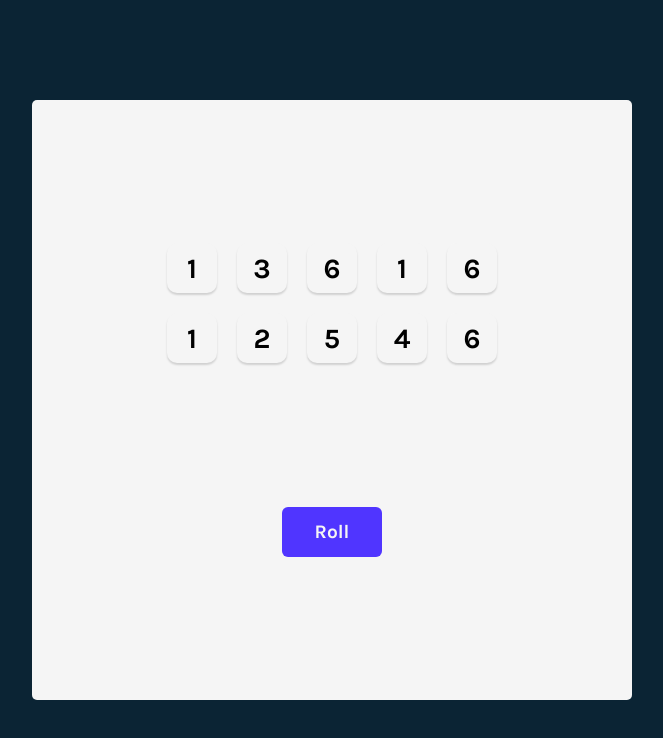
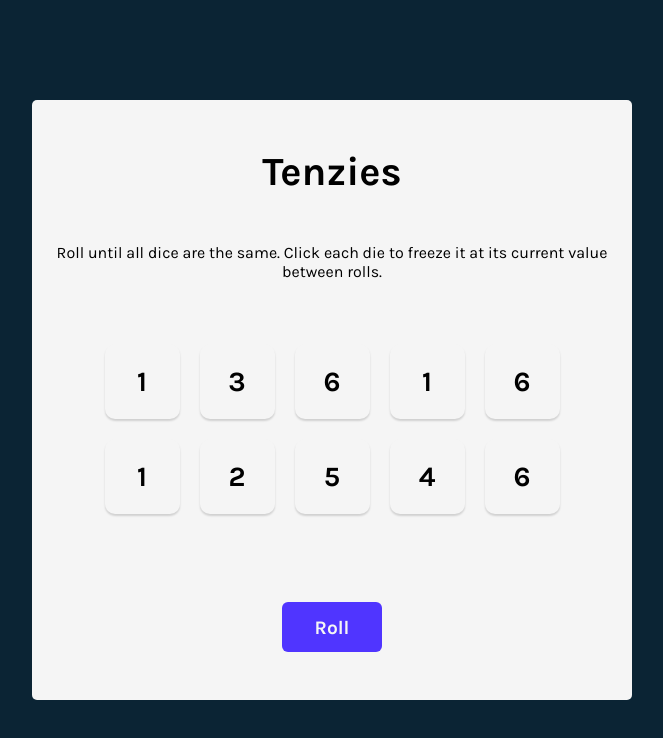
Before and after one commit to jhhh911/Tenzies, a React (Vite) app: page / in a window 1280 px wide. Shown: the top 738 px of the page, without its empty margins (308-971 px from the left). Built offline with nearby package versions, Linux system fonts and the light colour scheme.

Commit message:
Created win condition and can now play a new game.

```diff
--- a/package.json
+++ b/package.json
@@ -11,6 +11,7 @@
   },
   "dependencies": {
     "react": "^19.2.0",
+    "react-confetti": "^6.4.0",
     "react-dom": "^19.2.0"
   },
   "devDependencies": {
--- a/src/App.jsx
+++ b/src/App.jsx
@@ -1,9 +1,12 @@
 import Die from "./Die";
 import { useState } from "react";
 import { nanoid } from "nanoid";
+import Confetti from 'react-confetti'
 
 export default function App() {
-  const [dice, setDice] = useState(generateAllNewDice());
+  const [dice, setDice] = useState(() => generateAllNewDice());
+
+  const gameWon = dice.every(die => die.isHeld && die.value === dice[0].value)
 
   function generateAllNewDice() {
     return new Array(10).fill(0).map(() => ({
@@ -13,18 +16,25 @@ export default function App() {
     }));
   }
 
-  function hold(id) {
-    setDice(dice.map(die => {
-      return die.id === id ? {...die, isHeld: !die.isHeld} : {...die}
-    }))
+  function newGame() {
+    setDice(generateAllNewDice())
   }
 
-function rollDice() {
-  setDice(oldDice => oldDice.map(die =>
-    die.isHeld ? die : {...die, value: Math.ceil(Math.random() * 6)}
-  ))
-}
+  function hold(id) {
+    setDice(
+      dice.map(die => {
+        return die.id === id ? { ...die, isHeld: !die.isHeld } : { ...die };
+      }),
+    );
+  }
 
+  function rollDice() {
+    setDice(oldDice =>
+      oldDice.map(die =>
+        die.isHeld ? die : { ...die, value: Math.ceil(Math.random() * 6) },
+      ),
+    );
+  }
 
   const diceElements = dice.map(die => (
     <Die
@@ -38,12 +48,15 @@ function rollDice() {
 
   return (
     <main>
+      {gameWon && <Confetti width={1800} />}
+      <h1 className="title">Tenzies</h1>
+      <p className="instructions">
+        Roll until all dice are the same. Click each die to freeze it at its
+        current value between rolls.
+      </p>
       <div className="dice-container">{diceElements}</div>
-      <button
-        className="roll-dice"
-        onClick={rollDice}
-      >
-        Roll
+      <button className="roll-dice" onClick={gameWon ? newGame : rollDice}>
+        {gameWon ? 'New Game' : 'Roll'}
       </button>
     </main>
   );
--- a/src/index.css
+++ b/src/index.css
@@ -37,15 +37,27 @@ main {
   align-items: center;
 }
 
+.title {
+  font-size: 2.5rem;
+  margin: 0;
+}
+
+.instructions {
+  font-weight: 400;
+  margin-top: 0;
+  text-align: center;
+}
+
 .dice-container {
  display: grid;
  grid-template: auto auto / repeat(5, 1fr);
  gap: 20px;
+ margin-bottom: 2.5em;
 }
 
 .dice-container button {
-  height: 50px;
-  width: 50px;
+  height: 75px;
+  width: 75px;
   box-shadow: 0 2px 2px rgba(0, 0, 0, .15);
   border-radius: 10px;
   border: none;
```
